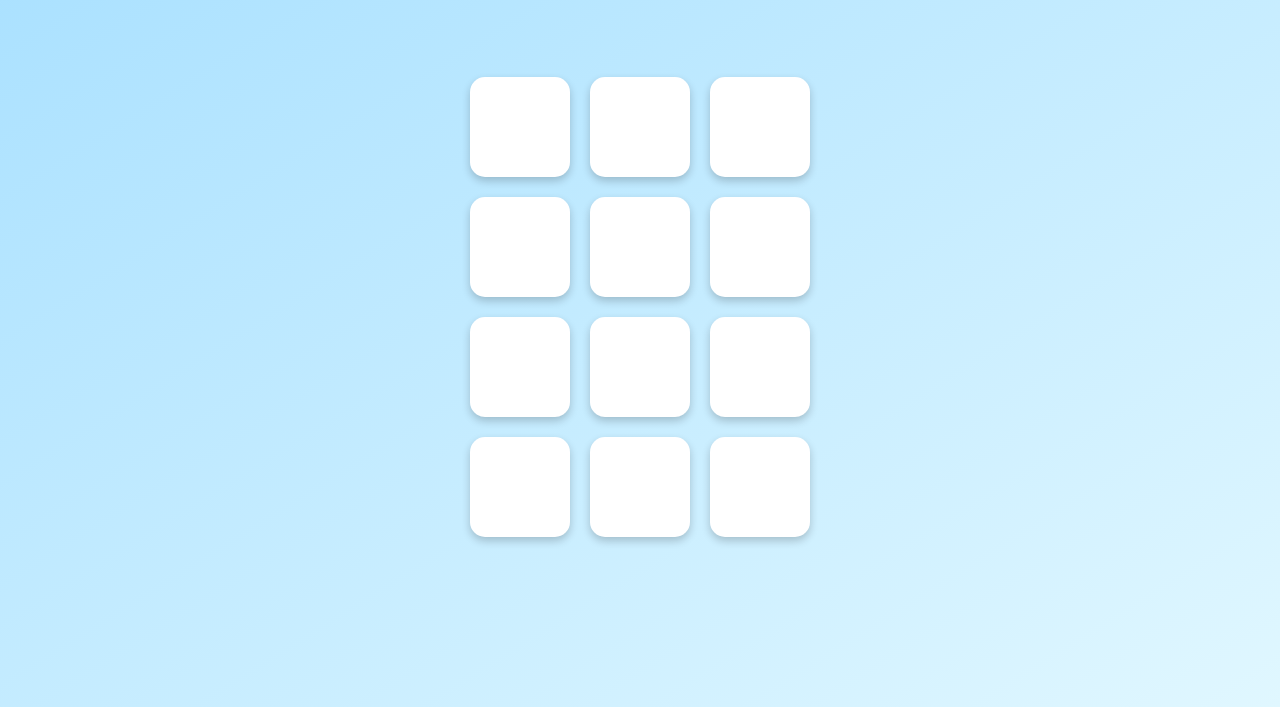
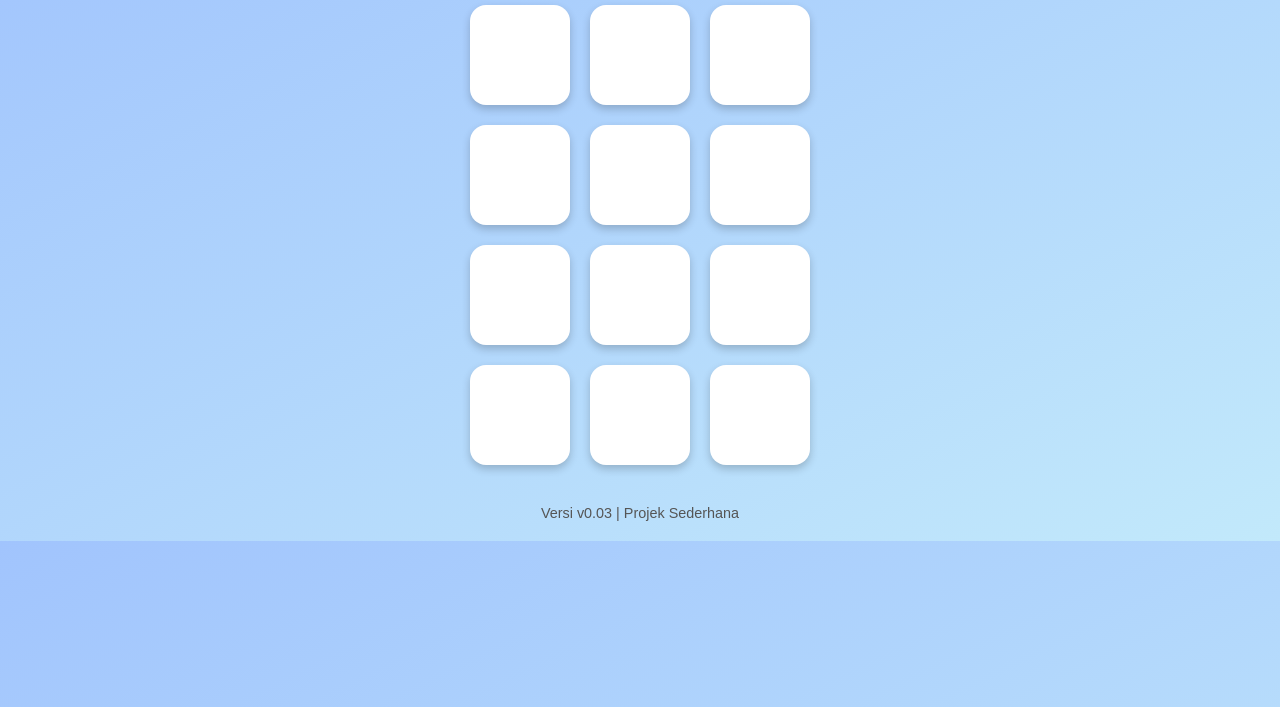
Before and after one commit to mohdsah/game-kartu-sederhana, a plain HTML site: page index.html in a window 1280 px wide. Shown: the part 93-800 px from the top of the page. Drawn offline with Linux system fonts and the light colour scheme.

Commit message:
Update index.html

```diff
--- a/index.html
+++ b/index.html
@@ -3,65 +3,32 @@
 <head>
   <meta charset="UTF-8">
   <meta name="viewport" content="width=device-width, initial-scale=1">
-  <title>Simple Grid</title>
-  <style>
-    body {
-      margin: 0;
-      height: 100vh;
-      background: linear-gradient(to bottom right, #a8e0ff, #e0f7ff);
-      display: flex;
-      justify-content: center;
-      align-items: center;
-    }
-
-    .grid {
-      display: grid;
-      grid-template-columns: repeat(3, 100px);
-      grid-gap: 20px;
-    }
-
-    .box {
-      width: 100px;
-      height: 100px;
-      background: white;
-      border-radius: 15px;
-      box-shadow: 0 4px 8px rgba(0,0,0,0.2);
-      display: flex;
-      justify-content: center;
-      align-items: center;
-      font-size: 24px;
-      font-weight: bold;
-      color: transparent;
-      cursor: pointer;
-      transition: 0.3s;
-    }
-
-    .box.marked {
-      background: #2196f3;
-      color: white;
-    }
-  </style>
+  <title>Gallery Sederhana</title>
+  <link rel="stylesheet" href="style.css">
 </head>
 <body>
-  <div class="grid">
-    <div class="box" onclick="markBox(this)">A</div>
-    <div class="box" onclick="markBox(this)">B</div>
-    <div class="box" onclick="markBox(this)">C</div>
-    <div class="box" onclick="markBox(this)">D</div>
-    <div class="box" onclick="markBox(this)">E</div>
-    <div class="box" onclick="markBox(this)">F</div>
-    <div class="box" onclick="markBox(this)">G</div>
-    <div class="box" onclick="markBox(this)">H</div>
-    <div class="box" onclick="markBox(this)">I</div>
-    <div class="box" onclick="markBox(this)">J</div>
-    <div class="box" onclick="markBox(this)">K</div>
-    <div class="box" onclick="markBox(this)">L</div>
-  </div>
 
-  <script>
-    function markBox(element) {
-      element.classList.toggle('marked');
-    }
-  </script>
+<h1 class="title">Galeri Sederhana</h1>
+
+<div class="grid">
+  <div class="kotak" id="kotak1"></div>
+  <div class="kotak" id="kotak2"></div>
+  <div class="kotak" id="kotak3"></div>
+  <div class="kotak" id="kotak4"></div>
+  <div class="kotak" id="kotak5"></div>
+  <div class="kotak" id="kotak6"></div>
+  <div class="kotak" id="kotak7"></div>
+  <div class="kotak" id="kotak8"></div>
+  <div class="kotak" id="kotak9"></div>
+  <div class="kotak" id="kotak10"></div>
+  <div class="kotak" id="kotak11"></div>
+  <div class="kotak" id="kotak12"></div>
+</div>
+
+<footer>
+  Versi v0.03 | Projek Sederhana
+</footer>
+
+<script src="script.js"></script>
 </body>
 </html>
```
